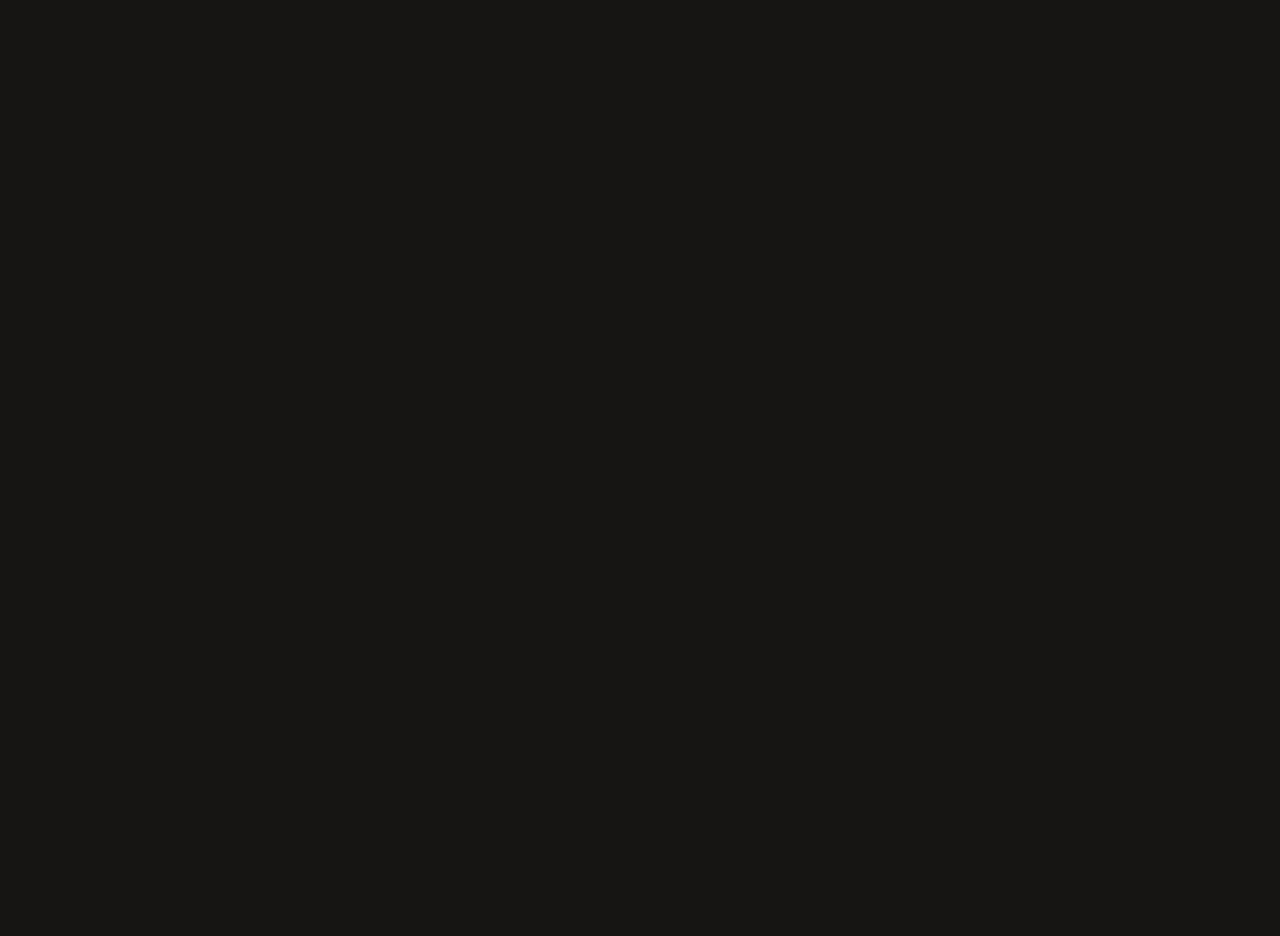
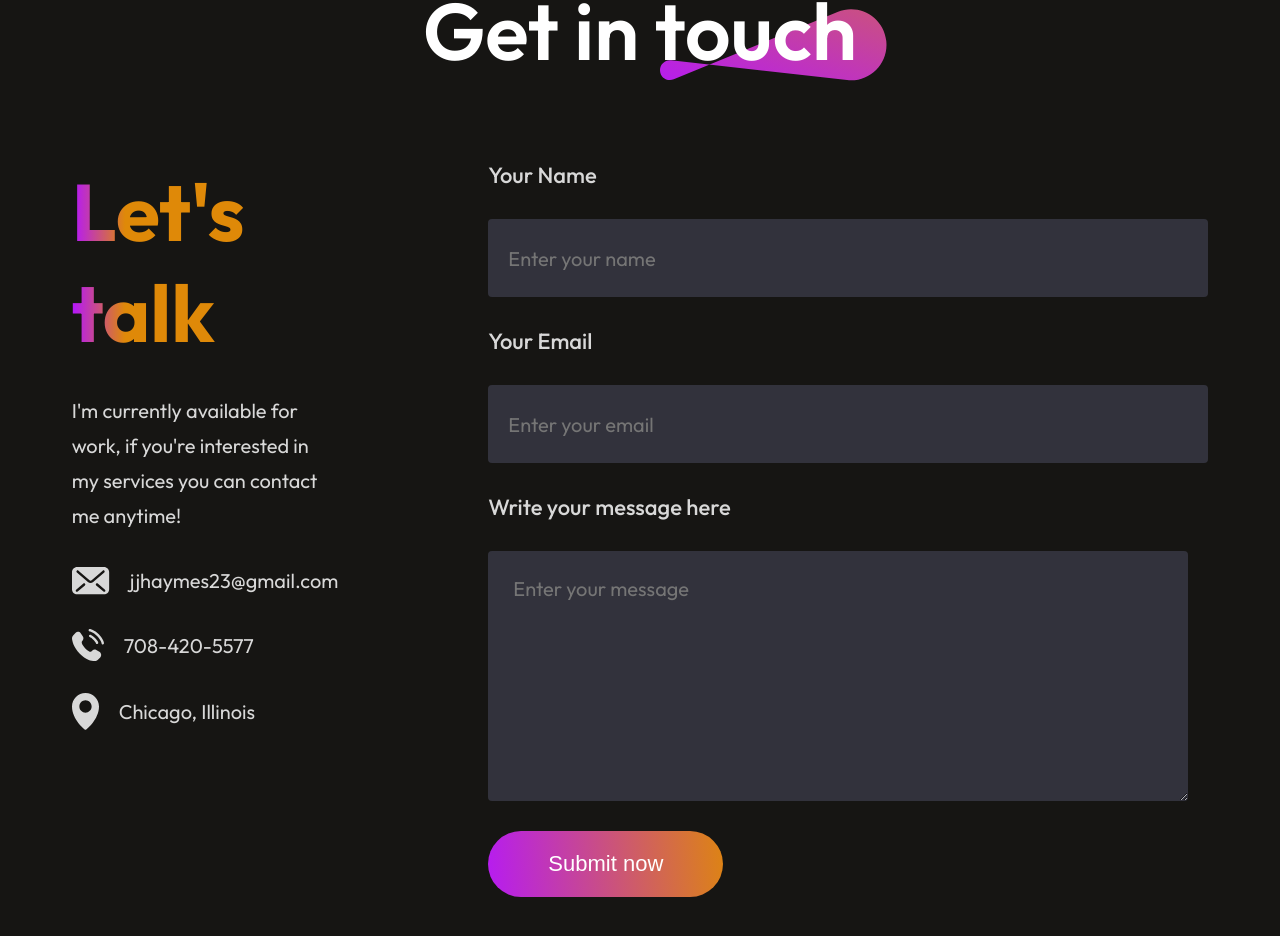
Before and after one commit to JayHaymes/portfolio, a React (Vite) app in the folder portfolio-react/: page / in a window 1280 px wide. Shown: the part 5330-6266 px from the top of the page. Before the commit the page ends 5230 px from the top, so only its background shows below. Built offline with nearby package versions, Linux system fonts and the light colour scheme.

Commit message:
updated Contact.jsx/css

```diff
--- a/portfolio-react/src/App.jsx
+++ b/portfolio-react/src/App.jsx
@@ -4,6 +4,7 @@
 import About from './Components/About/About'
 import Services from './Components/Services/Services'
 import MyWork from './Components/MyWork/MyWork'
+import Contact from './Components/Contact/Contact'
 
 const App = () => {
   return (
@@ -13,6 +14,7 @@
       <About/>
       <Services/>
       <MyWork/>
+      <Contact/>
     </div>
   )
 }
--- /dev/null
+++ b/portfolio-react/src/Components/Contact/Contact.css
@@ -0,0 +1,106 @@
+.contact{
+    display: flex;
+    flex-direction: column;
+    align-items: center;
+    justify-content: center;
+    gap: 80px;
+    margin: 80px 170px;
+}
+.contact-title{
+    position: relative;
+}
+.contact-title h1{
+    padding: 0px 30px;
+    font-size: 80px;
+    font-weight: 600;
+}
+.contact-title img{
+    position: absolute;
+    bottom: 0;
+    right: 0;
+    z-index: -1;
+}
+.contact-section{
+    display: flex;
+    gap: 150px;
+}
+.contact-left{
+    display: flex;
+    flex-direction: column;
+    gap: 30px;
+}
+.contact-left h1{
+    font-size: 80px;
+    font-weight: 700;
+    background: linear-gradient(270deg, #DF8908 80%, #B415FF 100%);
+    background-clip: text;
+    -webkit-background-clip: text;
+    -webkit-text-fill-color: transparent;
+}
+.contact-left p{
+    max-width: 550px;
+    color: #D8D8D8;
+    font-size: 20px;
+    line-height: 35px;
+}
+.contact-details{
+    display: flex;
+    flex-direction: column;
+    gap: 30px;
+    color: #D8D8D8;
+    font-size: 22px;
+}
+.contact-detail{
+    display: flex;
+    align-items: center;
+    gap: 20px;
+}
+
+.contact-right{
+    display: flex;
+    flex-direction: column;
+    align-items: start;
+    gap: 30px;
+}
+.contact-right label{
+    color: #D8D8D8;
+    font-size: 22px;
+    font-weight: 500;
+}
+.contact-right input{
+    border: none;
+    width: 700px;
+    height: 78px;
+    padding-left: 20px;
+    border-radius: 4px;
+    background: #32323c;
+    color: #A0A0A0;
+    font-family: Outfit;
+    font-size: 20px;
+}
+.contact-right textarea{
+    width: 650px;
+    border: none;
+    padding: 25px;
+    border-radius: 4px;
+    background: #32323c;
+    color: #A0A0A0;
+    font-family: Outfit;
+    font-size: 20px;
+}
+
+.contact-submit{
+    border: none;
+    color: white;
+    border-radius: 50px;
+    background: linear-gradient(264deg, #DF8908 -5.09%, #B415FF 106.28%);
+    font-size: 22px;
+    padding: 20px 60px;
+    margin-bottom: 50px;
+    cursor: pointer;
+    transition: 0.3s;
+}
+.contact-submit:hover{
+    transform: scale(1.1);
+    transition: 0.3s;
+}
--- /dev/null
+++ b/portfolio-react/src/Components/Contact/Contact.jsx
@@ -0,0 +1,46 @@
+import React from 'react'
+import './Contact.css'
+import theme_pattern from '../../assets/theme_pattern.svg'
+import mail_icon from '../../assets/mail_icon.svg'
+import location_icon from '../../assets/location_icon.svg'
+import call_icon from '../../assets/call_icon.svg'
+
+
+const Contact = () => {
+    return (
+        <div className='contact'>
+            <div className="contact-title">
+                <h1>Get in touch</h1>
+                <img src={theme_pattern} alt="" />
+            </div>
+            <div className="contact-section">
+                <div className="contact-left">
+                    <h1>Let's talk</h1>
+                    <p>I'm currently available for work, if you're interested in my services you can contact me anytime! </p>
+                    <div className="contact-details">
+                        <div className="contact-detail">
+                            <img src={mail_icon} alt="" /><p>jjhaymes23@gmail.com</p>
+                        </div>
+                        <div className="contact-detail">
+                            <img src={call_icon} alt="" /><p>708-420-5577</p>
+                        </div>
+                        <div className="contact-detail">
+                            <img src={location_icon} alt="" /><p>Chicago, Illinois</p>
+                        </div>
+                    </div>
+                </div>
+                <form className="contact-right">
+                    <label htmlFor="">Your Name</label>
+                    <input type="text" placeholder='Enter your name' name='name' />
+                    <label htmlFor="">Your Email</label>
+                    <input type="email" placeholder='Enter your email' name='email' />
+                    <label htmlFor="">Write your message here</label>
+                    <textarea name="message" rows="8" placeholder='Enter your message'></textarea>
+                    <button type='submit' className="contact-submit">Submit now</button>
+                </form>
+            </div>
+        </div>
+    )
+}
+
+export default Contact
```
